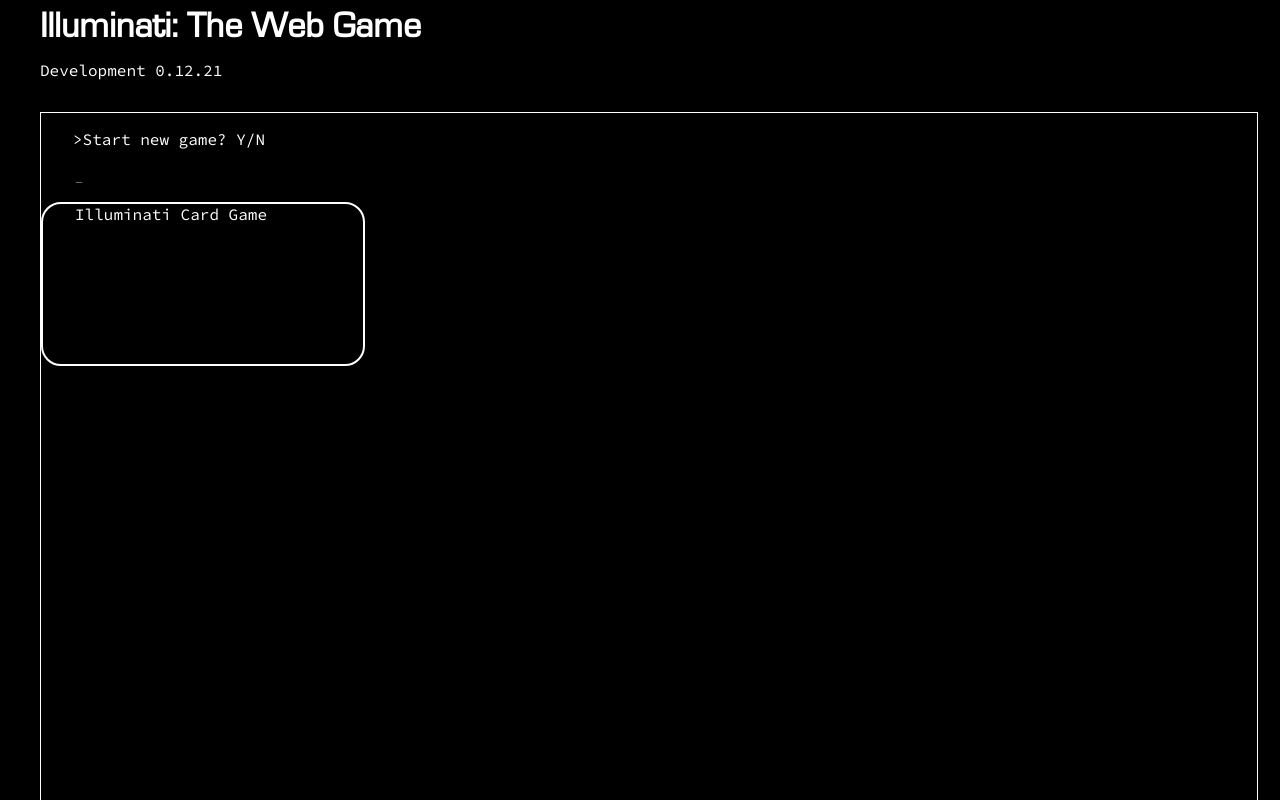
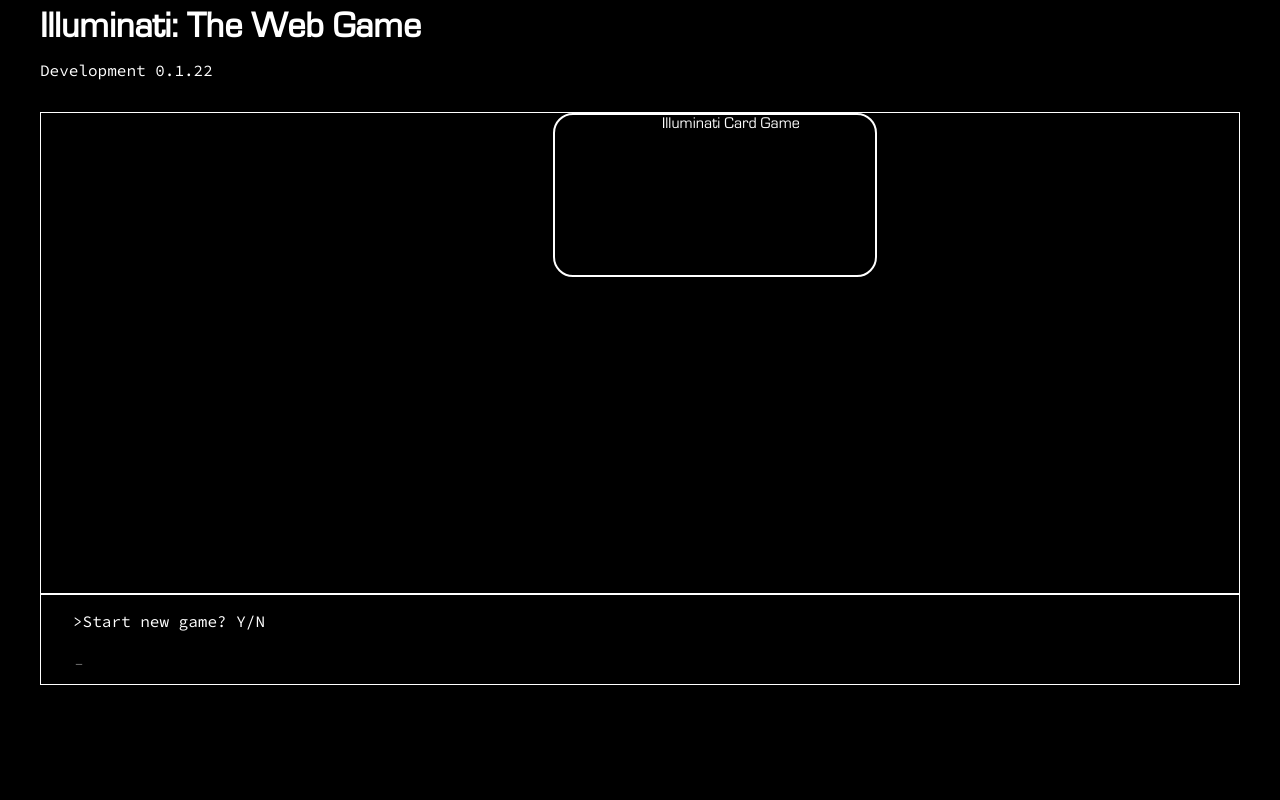
Before and after one commit to onefinedruid/star-sim, a plain HTML site: page Public/index.html in a window 1280 px wide. Shown: the top 800 px of the page. Drawn offline with nearby package versions, Linux system fonts and the light colour scheme.

Commit message:
small improvements

```diff
--- a/Public/index.html
+++ b/Public/index.html
@@ -2,7 +2,7 @@
 <html lang="en">
 <head>
     <meta charset="utf-8">
-    <title>illuminati-card-game</title>
+    <title>illuminati-card-game</title><!--0.12.21-->
     <link rel="stylesheet" href="stylesheet.css">
 	<script src="https://cdnjs.cloudflare.com/ajax/libs/gsap/3.9.1/gsap.min.js"></script>
 	<script src="https://cdnjs.cloudflare.com/ajax/libs/gsap/3.9.1/Draggable.min.js"></script>
@@ -12,14 +12,20 @@
 	<link href="https://fonts.googleapis.com/css2?family=Source+Code+Pro:wght@400;500;800&display=swap" rel="stylesheet">
 </head>
 <body>
-	<h3>Illuminati: The Web Game</h3>
-	<p>Development 0.12.21</p>
-	<div id="canvas">
+	<div id="header">
+		<h3>Illuminati: The Web Game</h3>
+		<p>Development 0.1.22</p>
+	</div>
+	<div id="app">
+		<div id="canvas">
+			<!-- card mock -->
+			<div id="card"><p>Illuminati Card Game</p></div>
+		</div>
 		<!-- terminal -->
-		<p id="terminal-out">>Start new game? Y/N<p>
-		<input type="text" placeholder="_" id="terminal"></input>
-		<!-- card mock -->
-		<div id="card"><p>Illuminati Card Game</p></div>
+		<div id="terminal">
+			<p id="terminal-out">>Start new game? Y/N<p>
+			<input type="text" placeholder="_" id="terminal-in"></input>
+		</div>
 	</div>
 	<script src="../src/game-files/gameloop.js"></script>
 </body>
--- a/Public/stylesheet.css
+++ b/Public/stylesheet.css
@@ -32,8 +32,8 @@
 
 #canvas {
 	margin: 2rem;
-	width: 95vw;
-	height: 150vh;
+	margin-bottom: 0;
+	height: 60vh;
 	border: 1px solid white;
 }
 
@@ -42,6 +42,9 @@
 	height: 10rem;
 	border: 2px solid white;
 	border-radius: 20px;
+	font-family: 'Eurostile';
+	text-align: center;
+	transform: translateX(40vw);
 }
 
 #card p {
@@ -53,6 +56,12 @@
 }
 
 #terminal {
+	margin: 2rem;
+	margin-top: 0;
+	border: 1px solid white;
+}
+
+#terminal-in {
 	background: none;
 	border: none;
 	color: darkgrey;
--- a/src/game-files/gameloop.js
+++ b/src/game-files/gameloop.js
@@ -3,12 +3,12 @@
 Draggable.create("#card");
 
 let str = "";
-let terminal = document.getElementById("terminal");
+let terminalIn = document.getElementById("terminal-in");
 let terminalOut = document.getElementById("terminal-out");
 // enable terminal
 terminal.addEventListener('keyup',  (e) => {
 	if (e.key === 'Enter') {
-		str = terminal.value;
+		str = terminalIn.value;
 		terminalOut.innerHTML = ">Received input:(" + str + ")";
 	};
 });
```
